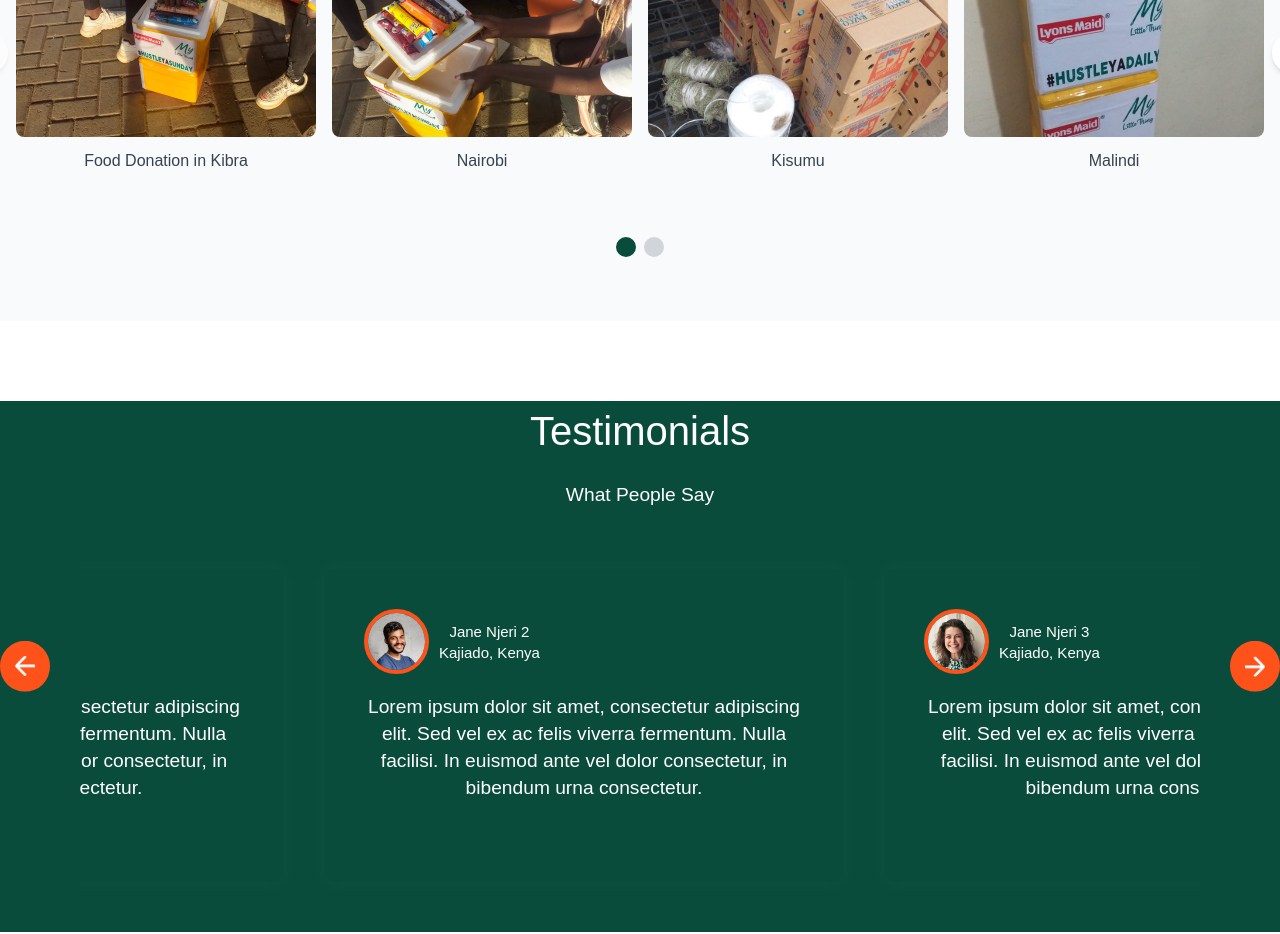
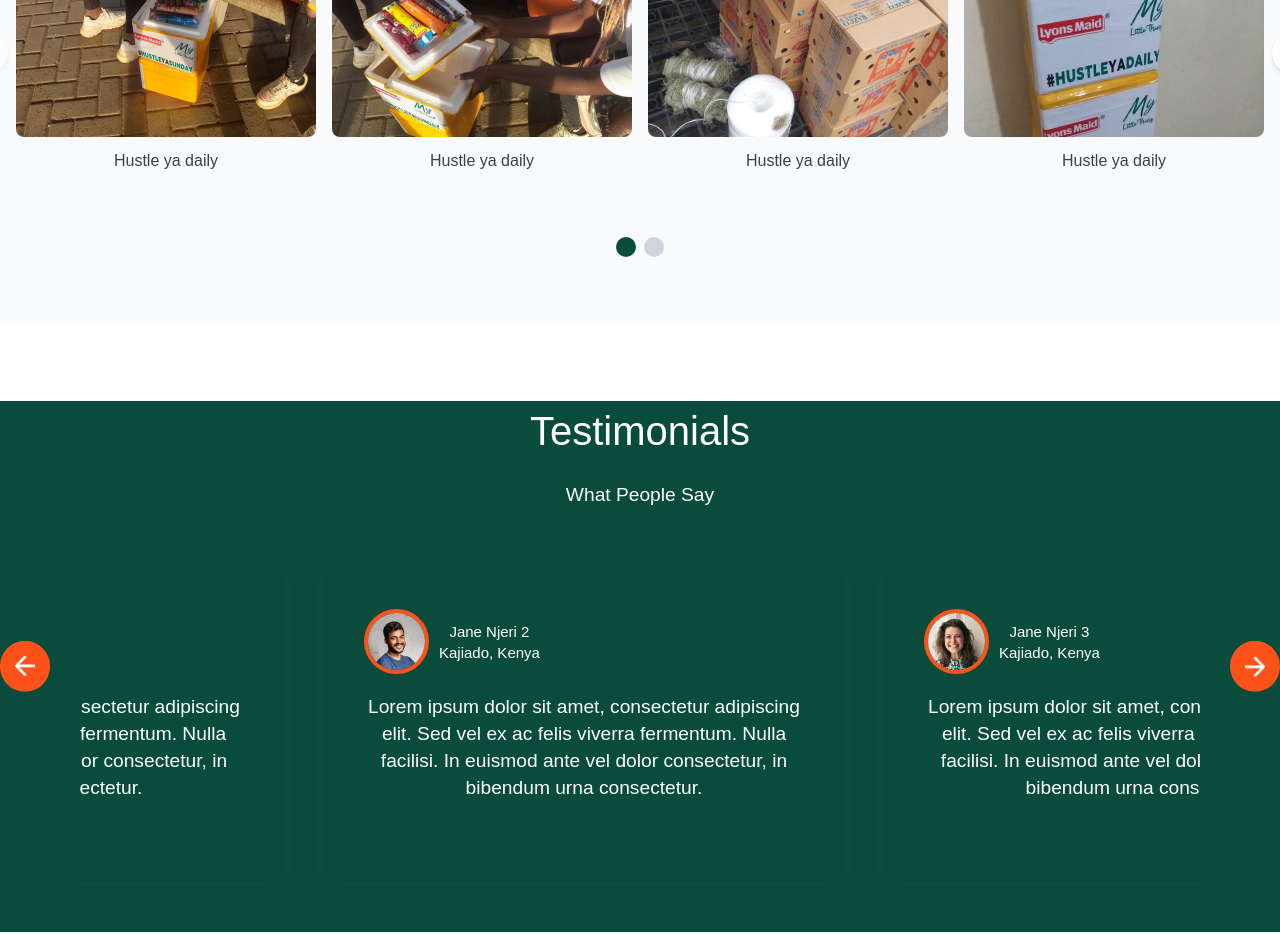
Before and after one commit to mercynjambi/littlethings, a React (Create React App) app in the folder littlethings/client/: page / in a window 1280 px wide. Shown: the part 3200-4134 px from the top of the page. Built offline with nearby package versions, Linux system fonts and the light colour scheme.

Commit message:
updated gallery

```diff
--- a/littlethings/client/src/components/Gallery.js
+++ b/littlethings/client/src/components/Gallery.js
@@ -18,14 +18,14 @@ const Gallery = () => {
   const [currentPage, setCurrentPage] = useState(0);
 
   const images = [
-    { src: littlething6, caption: 'Food Donation in Kibra' },
-    { src: littlething7, caption: 'Nairobi' },
-    { src: littlething9, caption: 'Kisumu' },
-    { src: littlething10, caption: 'Malindi' },
-    { src: events1, caption: 'Eldoret' },
-    { src: events2, caption: 'Diani' },
-    { src: events3, caption: 'Naivasha' },
-    { src: events4, caption: 'Nakuru' },
+    { src: littlething6, caption: 'Hustle ya daily' },
+    { src: littlething7, caption: 'Hustle ya daily' },
+    { src: littlething9, caption: 'Hustle ya daily' },
+    { src: littlething10, caption: 'Hustle ya daily' },
+    { src: events1, caption: 'Kajiado' },
+    { src: events2, caption: 'kajiado' },
+    { src: events3, caption: 'kajiado' },
+    { src: events4, caption: 'Kajiado' },
   ];
 
   return (
```
